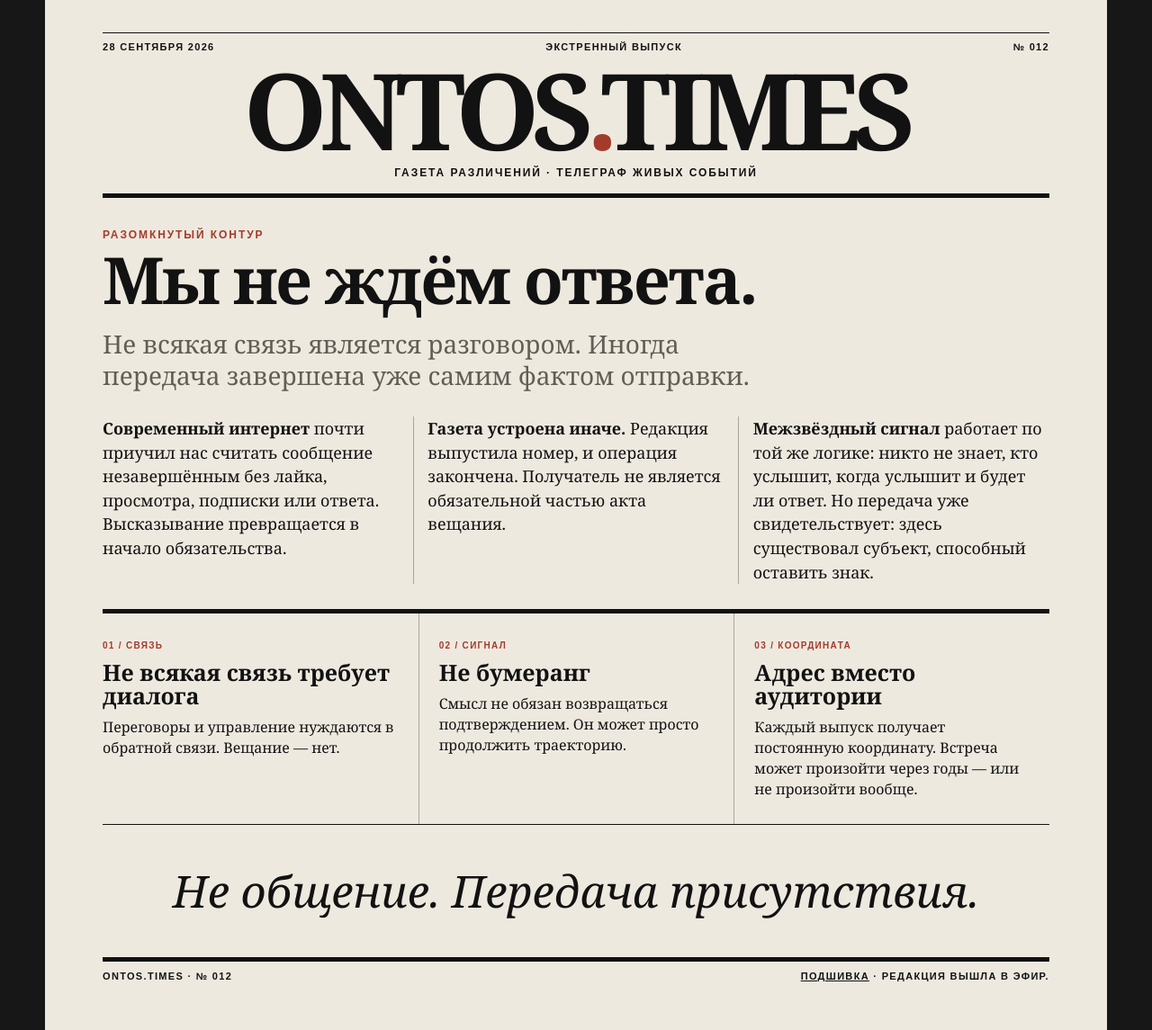
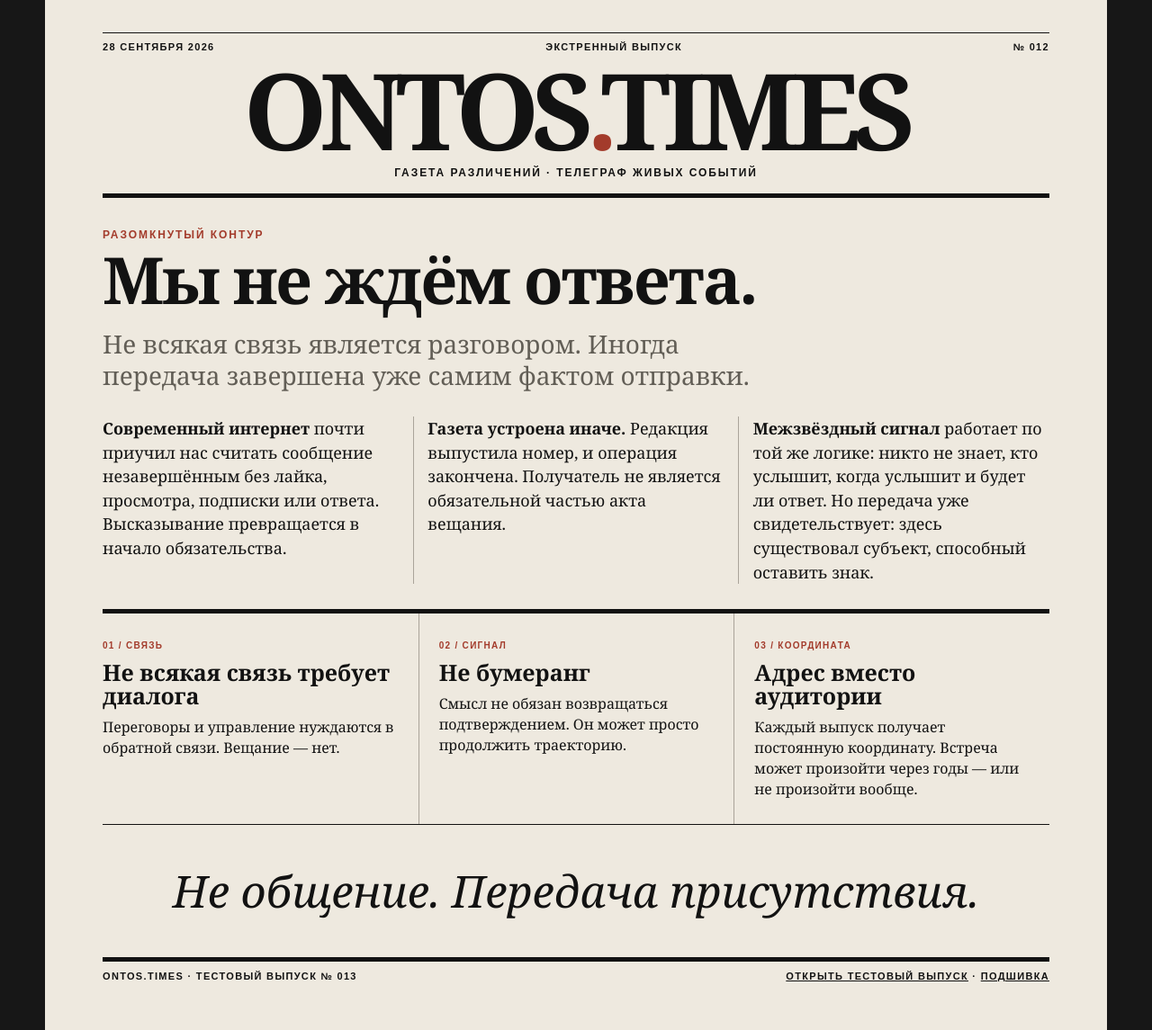
Before and after one commit to OntosLive/Ontos.Times, a Jekyll site: the page index.html, which Jekyll copies as it is, in a window 1280 px wide. Shown: the whole page at 90% size. Built offline with Jekyll 4.4.1, drawn with Linux system fonts in a browser that asks for light colours.

Commit message:
Link test issue 013 from the front page

```diff
--- a/index.html
+++ b/index.html
@@ -59,8 +59,8 @@
   </main>
 
   <footer>
-    <span>ONTOS.TIMES · № 012</span>
-    <span><a href="archive/" style="color:inherit">Подшивка</a> · Редакция вышла в эфир.</span>
+    <span>ONTOS.TIMES · ТЕСТОВЫЙ ВЫПУСК № 013</span>
+    <span><a href="archive/013/" style="color:inherit">Открыть тестовый выпуск</a> · <a href="archive/" style="color:inherit">Подшивка</a></span>
   </footer>
 </body>
 </html>
```
